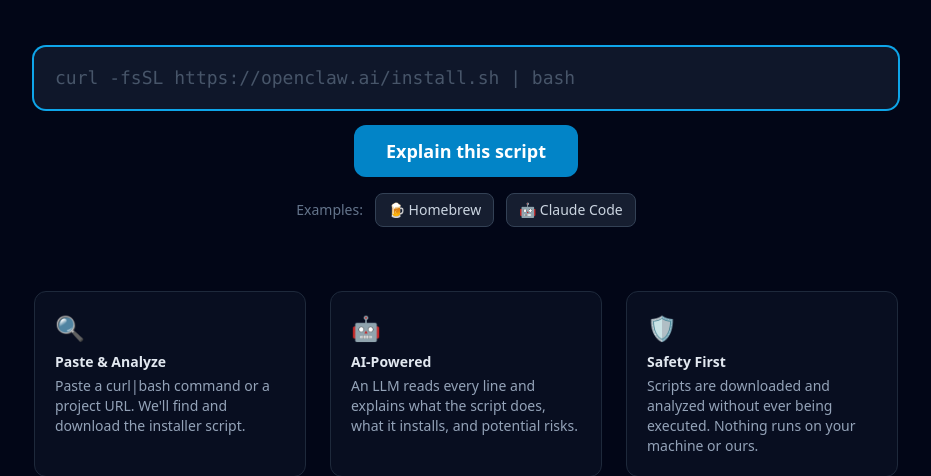
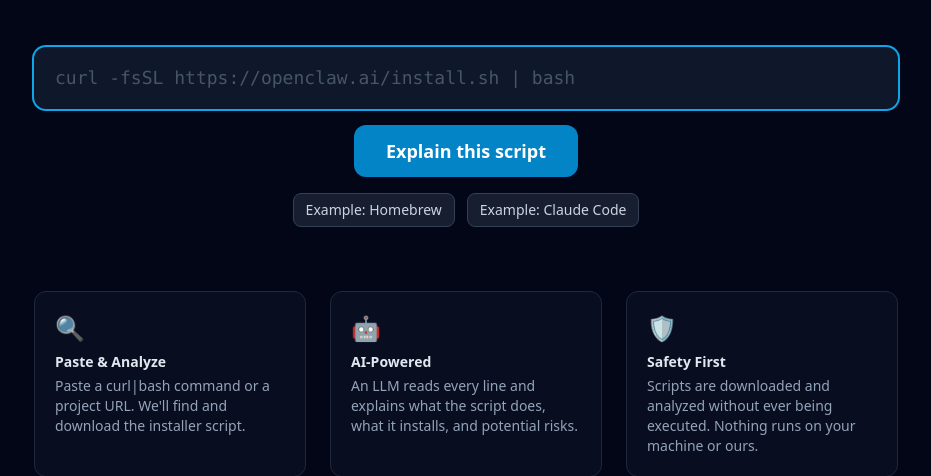
Before and after one commit to senko/curl-bash-explain, a Django app: page / in a window 1280 px wide. Shown: the part 239-715 px from the top of the page, without its empty margins (174-1105 px from the left). Run offline with Django 5.2, Linux system fonts and the light colour scheme; some libraries are stand-ins or nearby versions.

Commit message:
Clean up example buttons: remove label prefix and emoticons
Co-authored-by: Shelley <shelley@exe.dev>

```diff
--- a/analyzer/templates/analyzer/index.html
+++ b/analyzer/templates/analyzer/index.html
@@ -54,14 +54,13 @@
             </button>
         </div>
         <div class="flex items-center justify-center gap-3 text-sm text-slate-500">
-            <span>Examples:</span>
             <a href="/results/1c9db64f27d7487ecf74fe3543b96beb1f78039cc92745c3e825a9a7ccefec80"
                class="inline-flex items-center gap-1.5 bg-slate-800/70 hover:bg-slate-700/70 border border-slate-700 hover:border-slate-600 text-slate-300 px-3 py-1.5 rounded-lg transition-colors">
-                🍺 Homebrew
+                Example: Homebrew
             </a>
             <a href="/results/bfd18e9064fb1e2ddda074cb5819ed58d96a71b3a4c321197a90943236daadd7"
                class="inline-flex items-center gap-1.5 bg-slate-800/70 hover:bg-slate-700/70 border border-slate-700 hover:border-slate-600 text-slate-300 px-3 py-1.5 rounded-lg transition-colors">
-                🤖 Claude Code
+                Example: Claude Code
             </a>
         </div>
     </form>
```
